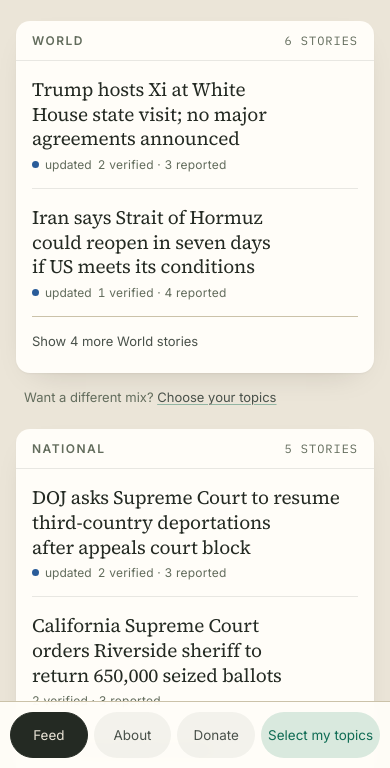
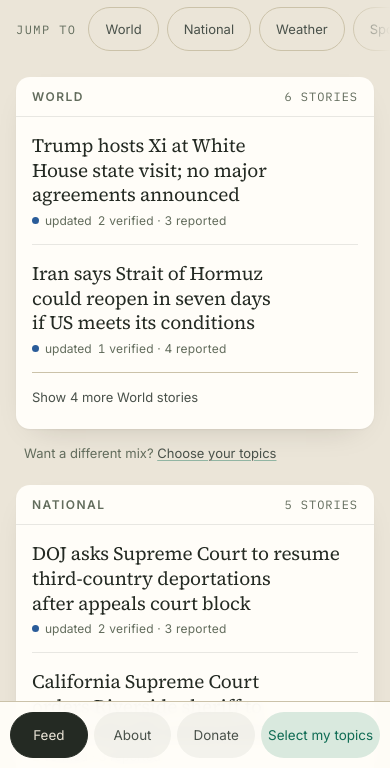
Before and after one commit to kdavis5111/htn-ui-lab, a plain HTML site: page index.html in a window 390 px wide. Shown: the part 75-843 px from the top of the page. Drawn offline with Linux system fonts and the light colour scheme.

Commit message:
New component: jump row, links to every section at the top of the feed
From Kendrick's ease-of-finding analysis of the November user test.

Co-Authored-By: Claude Fable 5.2 <noreply@anthropic.com>

```diff
--- a/app.js
+++ b/app.js
@@ -1158,3 +1158,49 @@ document.querySelectorAll('.story').forEach(st => st.addEventListener('toggle',
   const nextEd = endcap.querySelector('.next-ed');
   (nextEd || endcap.querySelector('.done') || endcap).insertAdjacentElement('afterend', rows);
 })();
+
+// Jump row (Round 2, ease of finding): one link per section at the top of the feed, in the
+// reader's own order. Rebuilds itself whenever the sections are reordered or revealed.
+(function () {
+  const news = document.getElementById('news'); if (!news) return;
+  const more = document.getElementById('more-stories');
+  const row = document.createElement('nav');
+  row.className = 'jump-row'; row.setAttribute('aria-label', 'Jump to a section');
+  news.insertBefore(row, news.firstChild);
+  const reduce = window.matchMedia && matchMedia('(prefers-reduced-motion: reduce)').matches;
+  const label = {}; ALLCATS.forEach(p => { label[p[0]] = p[1]; });
+  function bands() {
+    const shown = [...news.querySelectorAll(':scope > .cat-band')];
+    const later = more ? [...more.querySelectorAll(':scope > .cat-band')] : [];
+    return shown.concat(later).filter(b => b.style.display !== 'none');
+  }
+  function go(band) {
+    if (more && more.contains(band) && more.style.display === 'none') {
+      const btn = document.getElementById('more-go'); if (btn) btn.click();      // section sits behind "Keep reading"
+    }
+    band.scrollIntoView({ behavior: reduce ? 'auto' : 'smooth', block: 'start' });
+    const h = band.querySelector('.cat-head');
+    if (h) { h.setAttribute('tabindex', '-1'); h.focus({ preventScroll: true }); }
+  }
+  function build() {
+    const list = bands();
+    row.innerHTML = '';
+    row.hidden = list.length < 2;
+    if (row.hidden) return;
+    const k = document.createElement('span'); k.className = 'jump-k'; k.textContent = 'Jump to';
+    row.appendChild(k);
+    list.forEach(band => {
+      if (!band.id) band.id = 'cat-' + band.dataset.category;
+      const a = document.createElement('a');
+      a.className = 'jump-link'; a.href = '#' + band.id;
+      a.textContent = label[band.dataset.category] || band.dataset.category;
+      a.addEventListener('click', e => { e.preventDefault(); go(band); });
+      row.appendChild(a);
+    });
+  }
+  let queued = false;
+  const queue = () => { if (queued) return; queued = true; requestAnimationFrame(() => { queued = false; build(); }); };
+  new MutationObserver(queue).observe(news, { childList: true });
+  if (more) new MutationObserver(queue).observe(more, { childList: true });
+  build();
+})();
--- a/index.html
+++ b/index.html
@@ -29,7 +29,7 @@
 <meta name="apple-mobile-web-app-title" content="HeresThe.News">
 <meta name="mobile-web-app-capable" content="yes">
 <link rel="stylesheet" href="https://fonts.googleapis.com/css2?family=IBM+Plex+Mono:wght@400;600&family=Inter:wght@400;600;700&family=Source+Serif+4:opsz,wght@8..60,400;8..60,600;8..60,700&display=swap">
-<link rel="stylesheet" href="style.css?v=20261106c">
+<link rel="stylesheet" href="style.css?v=20261120a">
 <link rel="stylesheet" href="lab.css">
 <div class="lab-banner" hidden></div><!-- banner hidden during user testing -->
 
@@ -1092,6 +1092,6 @@
     <p class="sf-links"><a href="https://heresthe.news/privacy/">Privacy</a> &middot; <a href="mailto:editor@heresthe.news">Contact</a> &middot; <a href="https://heresthe.news/editions/">Past editions</a></p>
   </footer>
 </div>
-<script src="app.js?v=20261107a"></script>
+<script src="app.js?v=20261120a"></script>
 
 </html>
--- a/style.css
+++ b/style.css
@@ -1023,3 +1023,24 @@ a, button, .navchip, .headline { transition: color 120ms ease, background-color
 #email-signup.foot-moved { display: contents; }
 #email-signup.foot-moved .signup-head { display: none; }
 @media (max-width: 480px) { .foot-body .signup-form { flex-direction: column; } }
+
+/* ---- Jump row: links to every section, at the top of the feed (Round 2, ease of finding) ---- */
+.jump-row { display: flex; flex-wrap: wrap; align-items: center; gap: var(--s1); margin: var(--s2) 0 0; }
+.jump-row[hidden] { display: none; }
+.jump-k { font-family: var(--mono); font-size: var(--fs-xxs); letter-spacing: 0.12em; text-transform: uppercase;
+  color: var(--ink-3); margin-right: 4px; white-space: nowrap; }
+.jump-link { display: inline-flex; align-items: center; box-sizing: border-box; min-height: 36px; padding: 8px 14px;
+  font-family: var(--sans); font-size: var(--fs-xs); font-weight: 500; color: var(--ink-2); text-decoration: none; white-space: nowrap;
+  border: 1px solid var(--line); border-radius: 999px; transition: border-color 140ms ease, color 140ms ease; }
+.jump-link:hover { border-color: var(--accent); color: var(--accent); }
+.cat-band { scroll-margin-top: 4.5rem; }
+@media (max-width: 480px) {
+  /* phones: one row you swipe sideways; the faded right edge shows there is more */
+  .jump-row { flex-wrap: nowrap; overflow-x: auto; scrollbar-width: none; margin: var(--s1) calc(-1 * var(--s2)) 0; padding: 2px var(--s2);
+    -webkit-mask-image: linear-gradient(to right, #000 calc(100% - 44px), transparent);
+            mask-image: linear-gradient(to right, #000 calc(100% - 44px), transparent); }
+  .jump-row::-webkit-scrollbar { display: none; }
+  .jump-k, .jump-link { flex: none; }
+  .jump-link { min-height: 44px; padding: 10px 16px; }
+  .cat-band { scroll-margin-top: 4.25rem; }
+}
```
Also changed, not shown: styleguide.html (+10 -0 lines), 2 other files.
